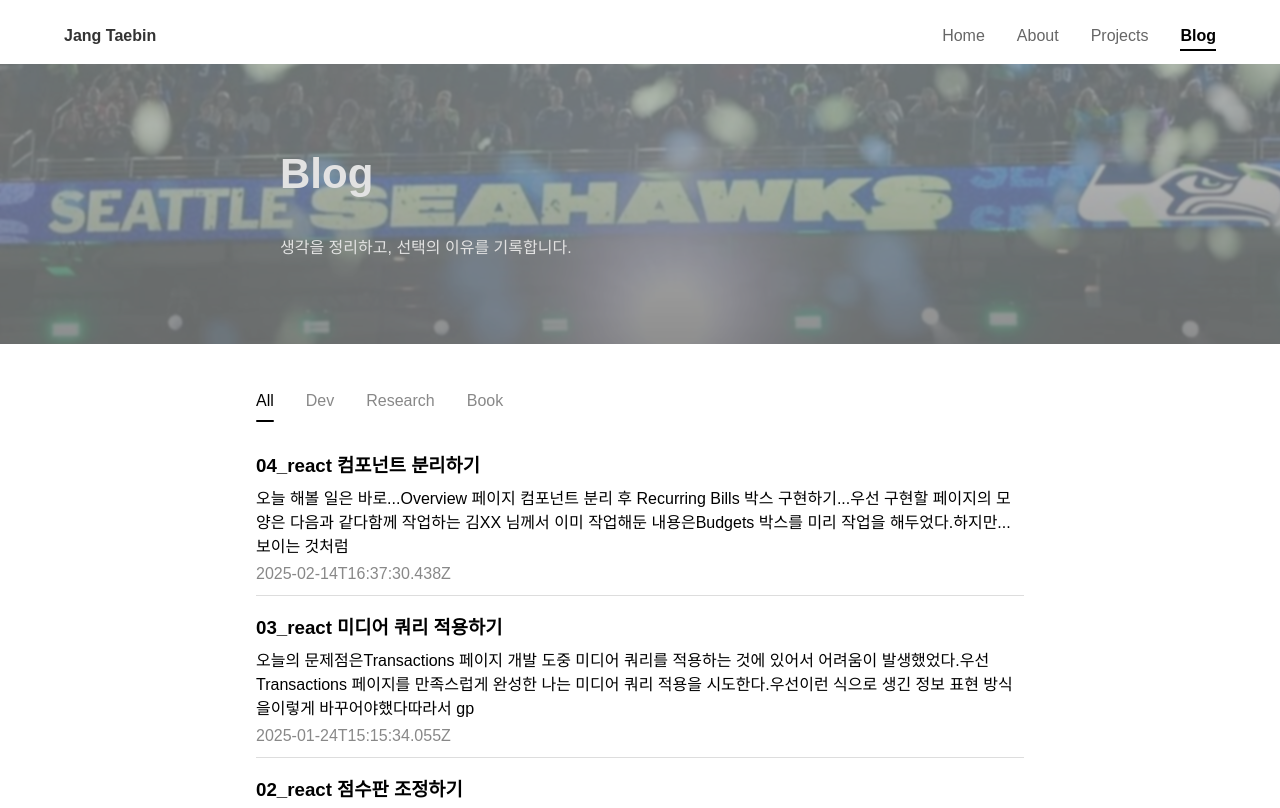
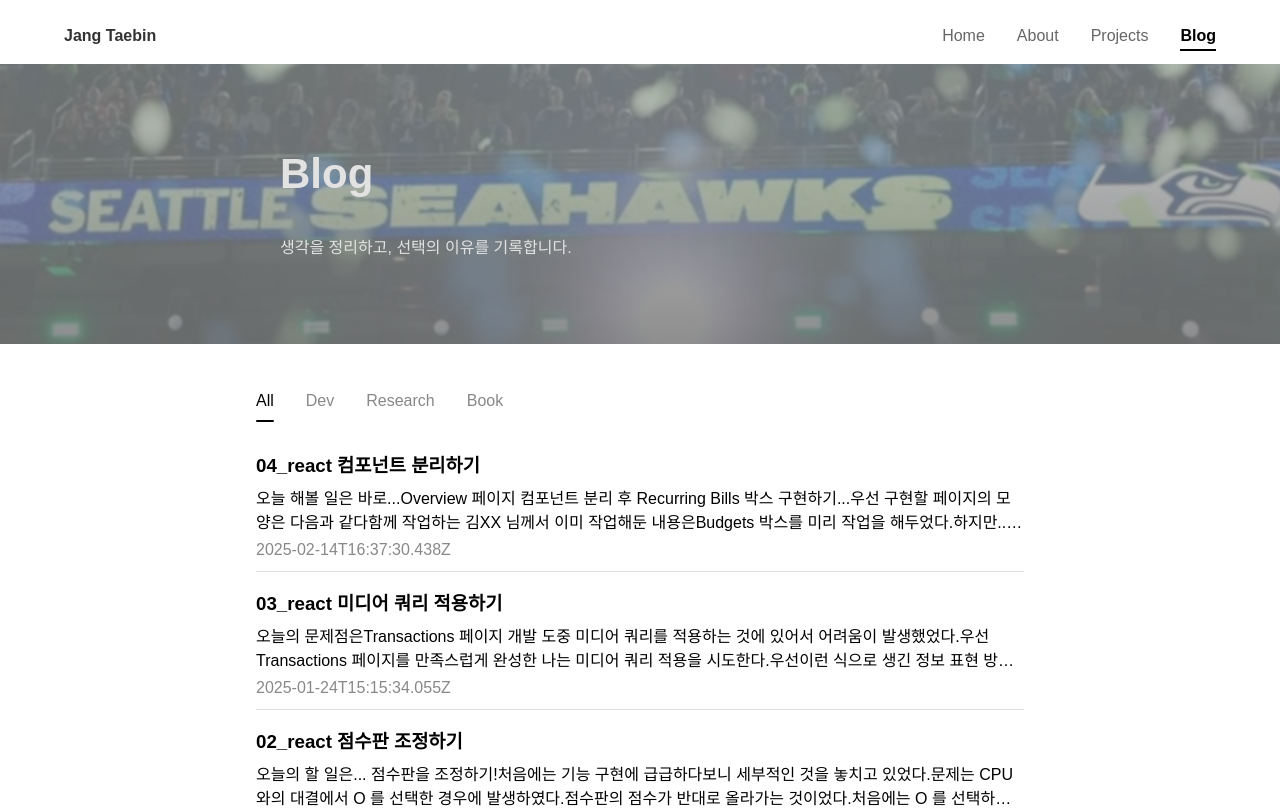
Before and after one commit to jangtaebin3/jangtaebin3.github.io, a React (Vite) app: page /blog in a window 1280 px wide. Shown: the top 808 px of the page. Built offline with nearby package versions, Linux system fonts and the light colour scheme.

Commit message:
style: Description 디자인 추가

```diff
--- a/src/pages/Blog/components/style.ts
+++ b/src/pages/Blog/components/style.ts
@@ -52,7 +52,13 @@ export const PostTitle = styled.h3`
 
 export const PostDescription = styled.p`
   margin: 0;
+  display: -webkit-box;
+  -webkit-box-orient: vertical;
+  -webkit-line-clamp: 2;
+  overflow: hidden;
+  text-overflow: ellipsis;
 `;
+
 
 export const PostDate = styled.span`
   color: #888;
```
